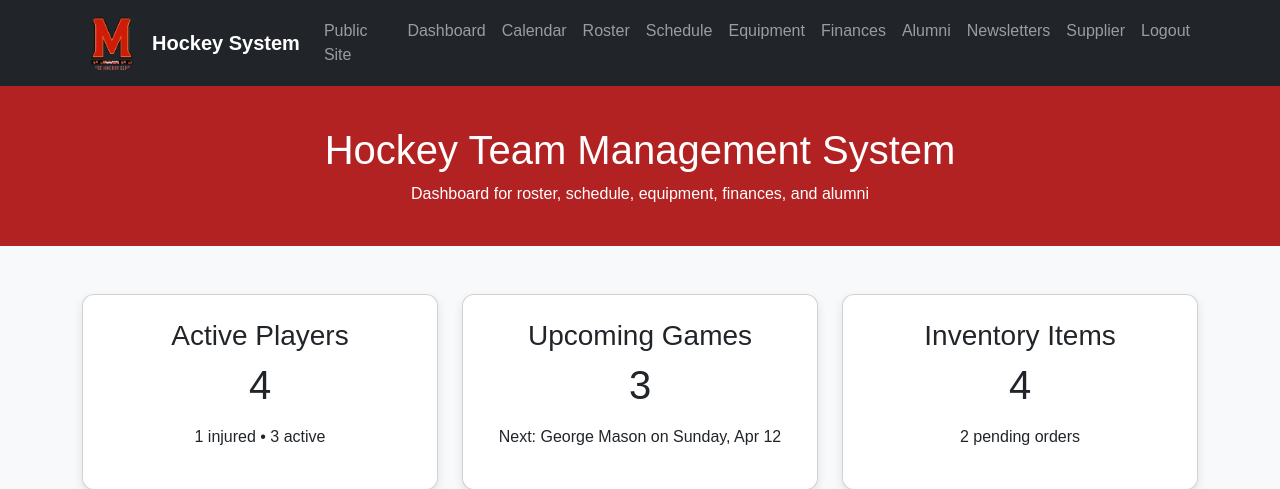
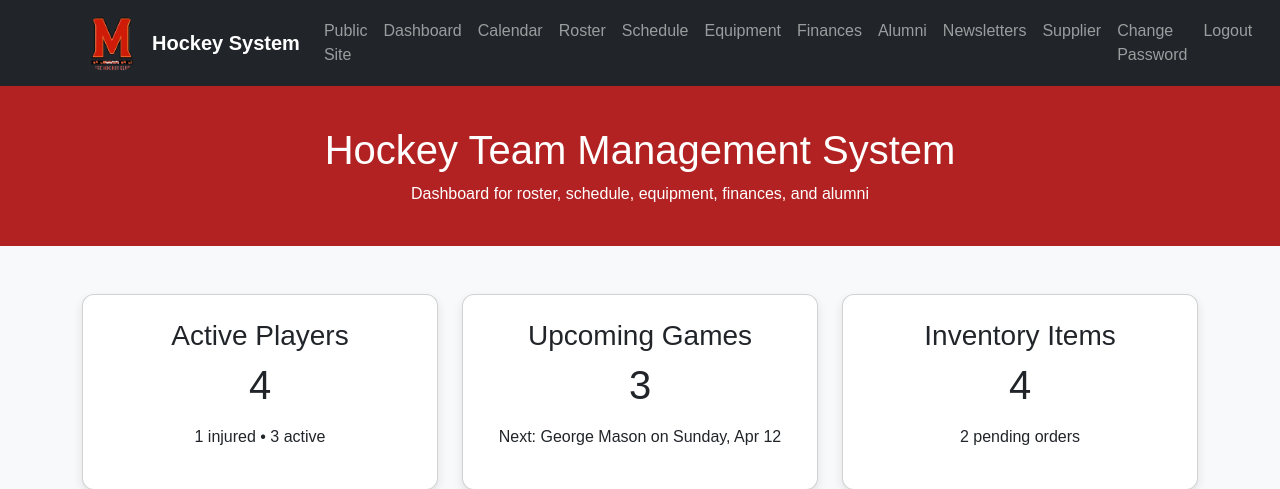
Before and after one commit to UMDBMGT407/S2026_TEAM2, a Flask app: page /home in a window 1280 px wide. Shown: the top 489 px of the page. Run offline with Flask 3, Linux system fonts and the light colour scheme; a user stored in the database is signed in; data comes from the database, SQL or seed files in the repository; some libraries are stand-ins or nearby versions.

Commit message:
Add change password link _navbar.html

```diff
--- a/Benchmark2B/templates/_navbar.html
+++ b/Benchmark2B/templates/_navbar.html
@@ -79,11 +79,16 @@
         </li>
         {% endif %}
 
-        {% if current_user.is_authenticated %}
-        <li class="nav-item">
-          <a class="nav-link" href="{{ url_for('logout') }}">Logout</a>
-        </li>
-        {% endif %}
+{% if current_user.is_authenticated %}
+<li class="nav-item">
+  <a class="nav-link" href="#" data-bs-toggle="modal" data-bs-target="#changePasswordModal">
+    Change Password
+  </a>
+</li>
+<li class="nav-item">
+  <a class="nav-link" href="{{ url_for('logout') }}">Logout</a>
+</li>
+{% endif %}
 
       </ul>
     </div>
```
